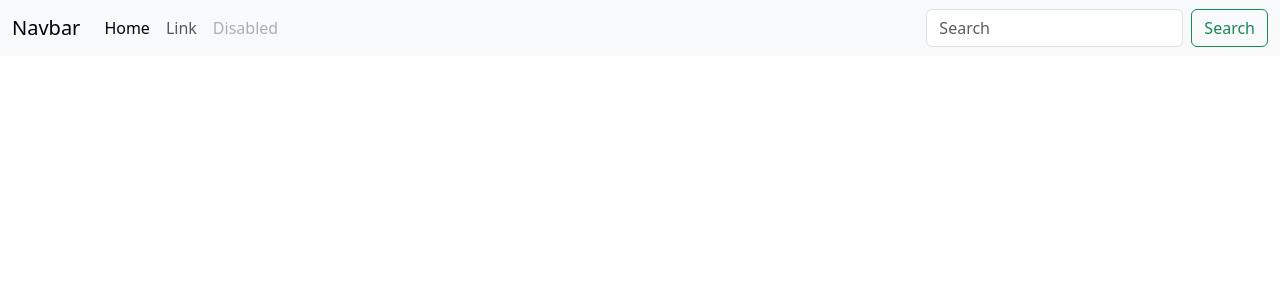
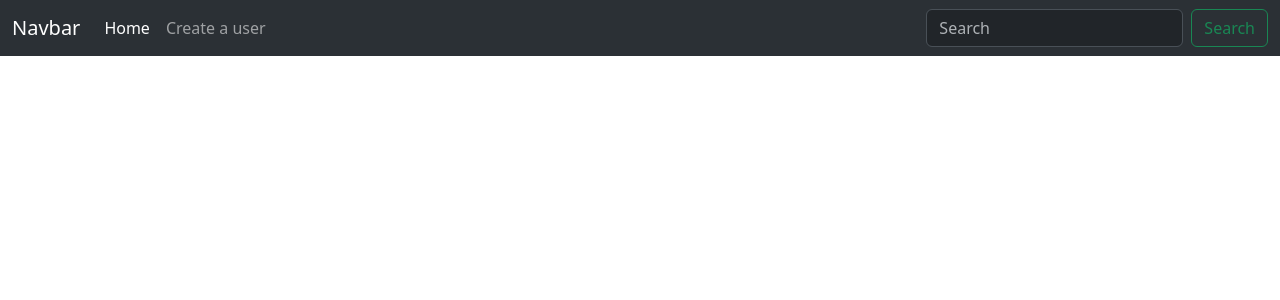
Before and after one commit to PikusevDima/MyCarSite, a Django app: page / in a window 1280 px wide. Shown: the top 300 px of the page. Run offline with Django 4.2, Linux system fonts and the light colour scheme.

Commit message:
add AddUser

```diff
--- /dev/null
+++ b/CarsSite/CarsSite/forms.py
@@ -0,0 +1,5 @@
+from django import forms
+
+
+class ProductName(forms.Form):
+    product_name = forms.CharField(label="Product name", max_length=20)
--- a/CarsSite/templates/index.html
+++ b/CarsSite/templates/index.html
@@ -6,7 +6,7 @@
     <link href="https://cdn.jsdelivr.net/npm/bootstrap@5.3.0-alpha3/dist/css/bootstrap.min.css" rel="stylesheet" integrity="sha384-KK94CHFLLe+nY2dmCWGMq91rCGa5gtU4mk92HdvYe+M/SXH301p5ILy+dN9+nJOZ" crossorigin="anonymous">
 </head>
 <body>
-  <nav class="navbar navbar-expand-lg bg-body-tertiary">
+  <nav class="navbar navbar-expand-lg bg-body-tertiary" data-bs-theme="dark">
     <div class="container-fluid">
       <a class="navbar-brand" href="#">Navbar</a>
         <button class="navbar-toggler" type="button" data-bs-toggle="collapse" data-bs-target="#navbarSupportedContent" aria-controls="navbarSupportedContent" aria-expanded="false" aria-label="Toggle navigation">
@@ -18,10 +18,7 @@
             <a class="nav-link active" aria-current="page" href="http://127.0.0.1:8000/">Home</a>
           </li>
           <li class="nav-item">
-            <a class="nav-link" href="#">Link</a>
-          </li>
-          <li class="nav-item">
-            <a class="nav-link disabled">Disabled</a>
+            <a class="nav-link" href="">Create a user</a>
           </li>
         </ul>
         <form class="d-flex" role="search">
```
Also changed, not shown: CarsSite/CarsSite/AddUser.html (added, +9 -0 lines).
